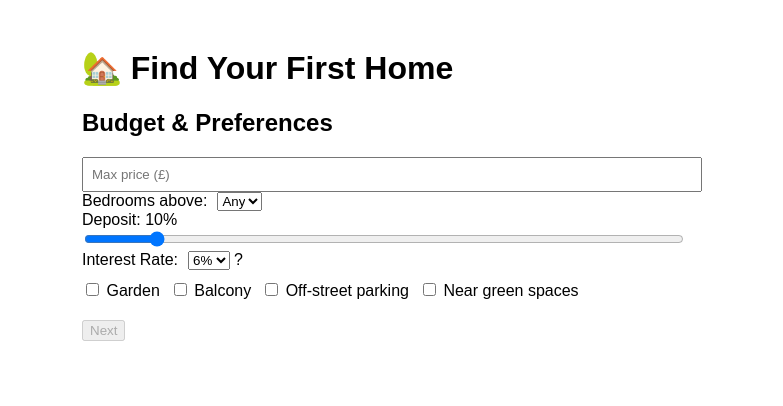
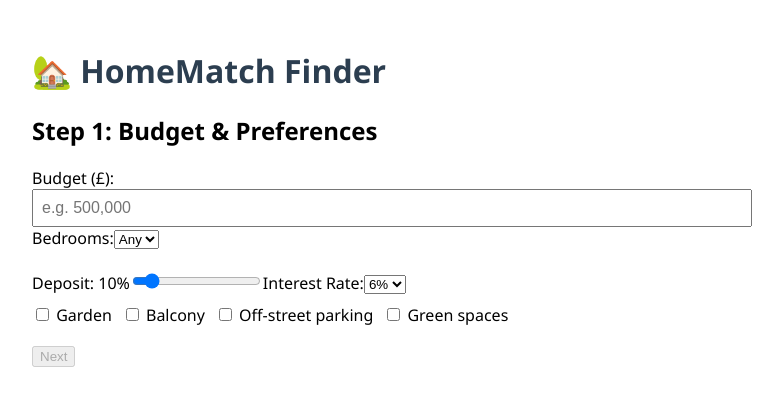
Before and after one commit to dankaks-dev/snest, a Next.js app: page / in a window 1280 px wide. Shown: the top 406 px of the page, without its empty margins (258-1041 px from the left). Built offline with nearby package versions, Linux system fonts and the light colour scheme.

Commit message:
Update index.js

```diff
--- a/pages/index.js
+++ b/pages/index.js
@@ -1,6 +1,5 @@
 import { useState } from "react";
 
-// Mortgage calculator
 function calculateMortgage(principal, annualRate = 0.06, years = 25) {
   const monthlyRate = annualRate / 12;
   const n = years * 12;
@@ -12,7 +11,7 @@ const KEYWORDS = {
   garden: "garden",
   balcony: "balcony",
   offStreet: "off_street_parking",
-  greenSpaces: "green" // approximate parameter
+  greenSpaces: "green"
 };
 
 export default function Home() {
@@ -34,19 +33,24 @@ export default function Home() {
 
   const handleChange = e => {
     const { name, value, type, checked } = e.target;
+    if (name === "budget") {
+      const cleaned = value.replace(/[^0-9]/g, "");
+      setForm(f => ({ ...f, budget: cleaned }));
+    } else {
       setForm(f => ({
         ...f,
-      [name]:
-        type === "checkbox"
-          ? checked
-          : name === "bedrooms" || name === "budget"
-          ? Number(value)
-          : value
+        [name]: type === "checkbox" ? checked : value
       }));
+    }
   };
 
   const nextStep = () => setStep(s => s + 1);
   const prevStep = () => setStep(s => s - 1);
+
+  const formatPrice = val => {
+    if (!val) return "";
+    return "£" + Number(val).toLocaleString();
+  };
 
   const findMatches = async () => {
     setError(null);
@@ -55,16 +59,13 @@ export default function Home() {
       const loc = encodeURIComponent(form.location);
       const price_max = form.budget;
       const listing_type = "buy";
-      // Build keywords list
       const keywords = [];
       if (form.needsGarden) keywords.push(KEYWORDS.garden);
       if (form.needsBalcony) keywords.push(KEYWORDS.balcony);
       if (form.needsOffStreet) keywords.push(KEYWORDS.offStreet);
       if (form.nearGreen) keywords.push(KEYWORDS.greenSpaces);
       const kwParam =
-        keywords.length > 0
-          ? `&keywords=${keywords.join(",")}`
-          : "";
+        keywords.length > 0 ? `&keywords=${keywords.join(",")}` : "";
 
       const url = `https://api.nestoria.co.uk/api?country=uk&pretty=1&action=search_listings&listing_type=${listing_type}&place_name=${loc}&page=1&price_max=${price_max}${kwParam}`;
       const res = await fetch(url);
@@ -77,8 +78,7 @@ export default function Home() {
         )
         .map(p => {
           const price = Number(p.price);
-          const principal =
-            price * (1 - form.depositPercent / 100);
+          const principal = price * (1 - form.depositPercent / 100);
           const monthlyPayment = calculateMortgage(
             principal,
             form.interestRate / 100
@@ -106,135 +106,93 @@ export default function Home() {
   };
 
   return (
-    <div style={{ maxWidth: 600, margin: "auto", padding: 20, fontFamily: "Arial" }}>
-      <h1>🏡 Find Your First Home</h1>
+    <div style={{ maxWidth: 700, margin: "auto", padding: 20, fontFamily: "Segoe UI" }}>
+      <h1 style={{ color: "#2c3e50" }}>🏡 HomeMatch Finder</h1>
 
       {step === 1 && (
-        <>
-          <h2>Budget & Preferences</h2>
+        <div>
+          <h2>Step 1: Budget & Preferences</h2>
+          <label>Budget (£):</label>
           <input
             name="budget"
-            type="number"
-            placeholder="Max price (£)"
-            value={form.budget}
+            type="text"
+            placeholder="e.g. 500,000"
+            value={formatPrice(form.budget)}
             onChange={handleChange}
-            style={{ width: "100%", padding: 8 }}
+            style={{ width: "100%", padding: 8, fontSize: 16 }}
           />
-          <label>
-            Bedrooms above:
-            <select
-              name="bedrooms"
-              value={form.bedrooms}
-              onChange={handleChange}
-              style={{ marginLeft: 10 }}
-            >
+          <label>Bedrooms:</label>
+          <select name="bedrooms" value={form.bedrooms} onChange={handleChange}>
             <option value="">Any</option>
             <option value={1}>1+</option>
             <option value={2}>2+</option>
             <option value={3}>3+</option>
           </select>
-          </label>
+          <br /><br />
 
-          <label style={{ display: "block" }}>
-            Deposit: {form.depositPercent}%
+          <label>Deposit: {form.depositPercent}%</label>
           <input
+            type="range"
             name="depositPercent"
-              type="range"
             min="5"
             max="50"
             value={form.depositPercent}
             onChange={handleChange}
-              style={{ width: "100%" }}
           />
-          </label>
 
-          <label>
-            Interest Rate:
-            <select
-              name="interestRate"
-              value={form.interestRate}
-              onChange={handleChange}
-              title="Annual mortgage rate"
-              style={{ marginLeft: 10 }}
-            >
+          <label>Interest Rate:</label>
+          <select name="interestRate" value={form.interestRate} onChange={handleChange}>
             {AVAILABLE_RATES.map(r => (
-                <option key={r} value={r}>
-                  {r}%
-                </option>
+              <option key={r} value={r}>{r}%</option>
             ))}
           </select>
-            <span title="Lower rates mean lower monthly payments" style={{ cursor: "help", marginLeft: 4 }}>?</span>
-          </label>
 
           <div style={{ marginTop: 10 }}>
-            <label>
-              <input type="checkbox" name="needsGarden" checked={form.needsGarden} onChange={handleChange} /> Garden
-            </label>
-            <label style={{ marginLeft: 10 }}>
-              <input type="checkbox" name="needsBalcony" checked={form.needsBalcony} onChange={handleChange} /> Balcony
-            </label>
-            <label style={{ marginLeft: 10 }}>
-              <input type="checkbox" name="needsOffStreet" checked={form.needsOffStreet} onChange={handleChange} /> Off-street parking
-            </label>
-            <label style={{ marginLeft: 10 }}>
-              <input type="checkbox" name="nearGreen" checked={form.nearGreen} onChange={handleChange} /> Near green spaces
-            </label>
+            <label><input type="checkbox" name="needsGarden" checked={form.needsGarden} onChange={handleChange} /> Garden</label>
+            <label style={{ marginLeft: 10 }}><input type="checkbox" name="needsBalcony" checked={form.needsBalcony} onChange={handleChange} /> Balcony</label>
+            <label style={{ marginLeft: 10 }}><input type="checkbox" name="needsOffStreet" checked={form.needsOffStreet} onChange={handleChange} /> Off-street parking</label>
+            <label style={{ marginLeft: 10 }}><input type="checkbox" name="nearGreen" checked={form.nearGreen} onChange={handleChange} /> Green spaces</label>
           </div>
 
-          <button onClick={nextStep} disabled={!form.budget} style={{ marginTop: 20 }}>
-            Next
-          </button>
-        </>
+          <button onClick={nextStep} disabled={!form.budget} style={{ marginTop: 20 }}>Next</button>
+        </div>
       )}
 
       {step === 2 && (
-        <>
-          <h2>Location</h2>
+        <div>
+          <h2>Step 2: Location</h2>
           <input
             name="location"
             type="text"
-            placeholder="City, postcode or area"
+            placeholder="e.g. London, Bristol, Leeds"
             value={form.location}
             onChange={handleChange}
-            style={{ width: "100%", padding: 8 }}
+            style={{ width: "100%", padding: 8, fontSize: 16 }}
           />
           <button onClick={prevStep}>Back</button>
           <button onClick={findMatches}>Search Properties</button>
           {loading && <p>Loading...</p>}
           {error && <p style={{ color: "red" }}>{error}</p>}
-        </>
+        </div>
       )}
 
       {step === 4 && (
-        <>
-          <h2>Matches Found</h2>
-          {!matches?.length && <p>No properties found. Try new settings.</p>}
+        <div>
+          <h2>Properties Found</h2>
+          {!matches?.length && <p>No results. Try adjusting filters.</p>}
           <ul>
-            {matches.map((p, i) => (
-              <li key={i} style={{ marginBottom: 20 }}>
-                <a href={p.srcUrl} target="_blank">
-                  <strong>{p.title}</strong>
-                </a> – £{p.price.toLocaleString()}<br />
+            {matches.map(p => (
+              <li key={p.id} style={{ marginBottom: 20, borderBottom: "1px solid #ccc", paddingBottom: 10 }}>
+                <a href={p.srcUrl} target="_blank"><strong>{p.title}</strong></a> – {formatPrice(p.price)}<br />
                 {p.img && <img src={p.img} alt="" width="100" />}
                 <p>{p.summary}</p>
-                <p>
-                  <strong>Mortgage:</strong> £{p.monthlyPayment.toFixed(0)}/mo &nbsp;
-                  <span title="Based on your deposit and interest rate">?</span>
-                </p>
-                <p>
-                  <strong>Salary needed:</strong> £{p.requiredSalary.toFixed(0)}/yr &nbsp;
-                  <span title="Assumes lenders give 4.5× your salary mortgage">?</span>
-                </p>
+                <p><strong>Monthly Mortgage:</strong> £{p.monthlyPayment.toFixed(0)}</p>
+                <p><strong>Required Salary:</strong> £{p.requiredSalary.toFixed(0)}</p>
               </li>
             ))}
           </ul>
-          <button onClick={() => setStep(1)}>Start Over</button>
-          <div style={{ marginTop: 20 }}>
-            <a href="https://resources.nestimg.com/nestoria/img/pbr_v1.png">
-              <img src="https://resources.nestimg.com/nestoria/img/pbr_v1.png" alt="powered by nestoria.co.uk" width="200" />
-            </a>
+          <button onClick={() => setStep(1)}>Start Again</button>
         </div>
-        </>
       )}
     </div>
   );
```
Lines whose indentation alone changed are shown as unchanged.
